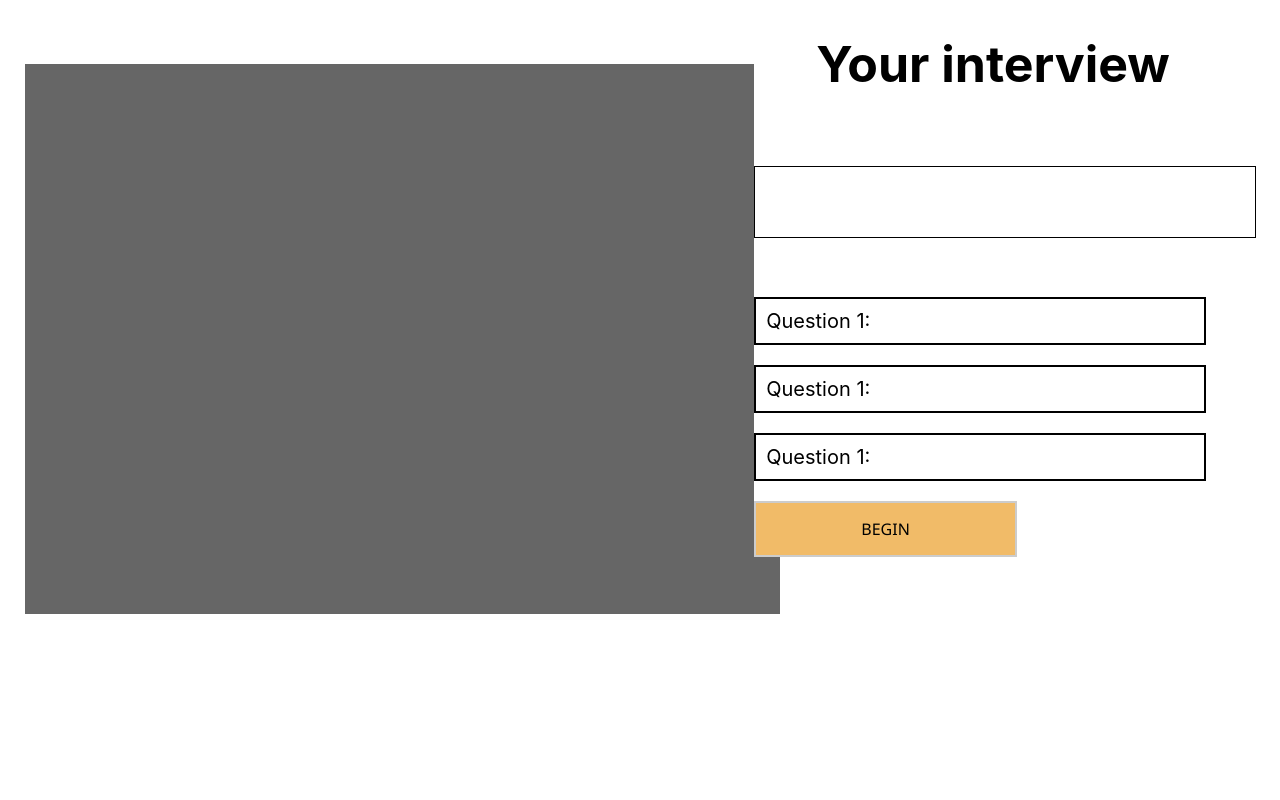
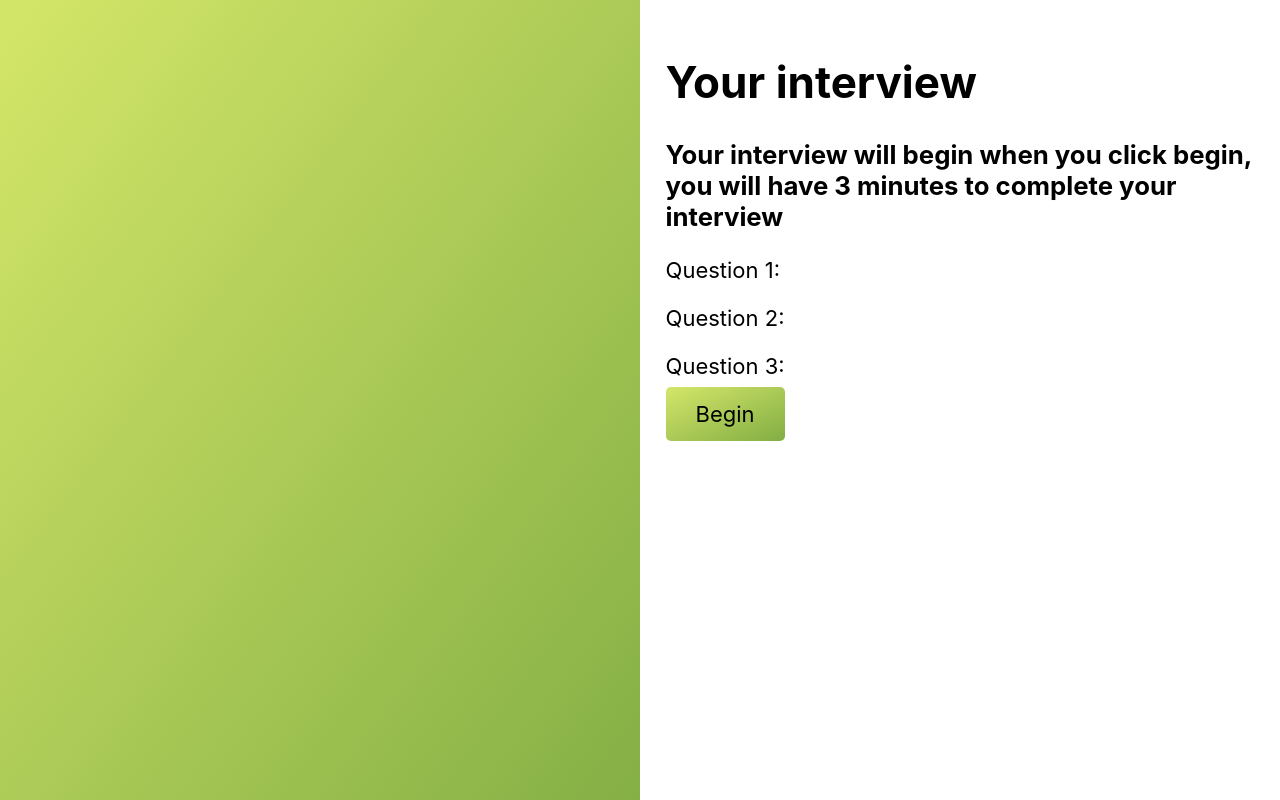
Before and after one commit to rarya618/live-interview, a React (Create React App) app in the folder hackathon/: page /interview in a window 1280 px wide. Built offline with nearby package versions, Linux system fonts and the light colour scheme; no server answers.

Commit message:
Updated Interview UI

```diff
--- a/hackathon/src/App.css
+++ b/hackathon/src/App.css
@@ -26,9 +26,9 @@
 
 .App-button {
   padding: 16px 30px;
-  margin: 12px;
+  margin: 15px 0;
   background: #fff;
-  font-size: calc(10px + 2vmin);
+  font-size: calc(10px + 1.5vmin);
   border: none;
   border-radius: 5px;
   color: #000 !important;
@@ -37,6 +37,18 @@
 
 .App-button:hover {
   background: #f2f2f2;
+  cursor: pointer;
+}
+
+.App-color-button {
+  /* background: #4caf20; */
+  padding: 14px 30px;
+  background-image: linear-gradient(to bottom right, rgb(212, 230, 105), rgb(130, 174, 68));
+}
+
+.App-color-button:hover {
+  background-image: linear-gradient(to bottom right, rgb(212, 230, 105), rgb(130, 174, 68));
+  opacity: 0.9;
   cursor: pointer;
 }
 
@@ -117,7 +129,34 @@
   padding: 20px 50px;
   overflow-x: scroll;
   font-size: calc(10px + 1.2vmin);
+}
 
+.App-interview-container {
+  margin: 0;
+  font-size: calc(10px + 1.5vmin);
+  height: 100vh;
+  overflow: hidden;
+}
+
+.App-interview {
+  width: 46%;
+  height: 100%;
+  padding: 2%;
+}
+
+#videoElement {
+  width: 100%;
+  height: 100%;
+  border-radius: 15px;
+}
+
+.App-left {
+  background-image: linear-gradient(to bottom right, rgb(212, 230, 105), rgb(130, 174, 68));
+  float: left;
+}
+
+.App-right {
+  float: left;
 }
 
 @keyframes App-logo-spin {
--- a/hackathon/src/Interview.js
+++ b/hackathon/src/Interview.js
@@ -1,5 +1,5 @@
 import React, { Component } from "react";
-import './interview.css';
+import './App.css';
 
 export default class Interview extends Component {
 
@@ -28,21 +28,20 @@ export default class Interview extends Component {
 
   render() {
     return (
-        <div class="setting">
-            <div class="column left">
-                <div class="container">
+        <div className="App-interview-container">
+            <div className="App-interview App-left">
+                <div className="App-video">
                     <video autoplay="true" id="videoElement">
                     </video>
                 </div>
             </div>
-            <div class="column right">
-                <h1 class ="title">Your interview</h1><br></br>
-                <h3 class = "description">Your interview will begin when you click begin, you will have 3 minutes to complete your interview</h3>
-                <br></br>
-                <p class="question">Question 1: </p>
-                <p class="question">Question 1: </p>
-                <p class="question">Question 1: </p>
-                <a class="button8">BEGIN</a>
+            <div className="App-interview App-right">
+                <h1 className="App-title">Your interview</h1>
+                <h3 className="App-description">Your interview will begin when you click begin, you will have 3 minutes to complete your interview</h3>
+                <p className="App-text">Question 1: </p>
+                <p className="App-text">Question 2: </p>
+                <p className="App-text">Question 3: </p>
+                <a className="App-button App-color-button">Begin</a>
             </div>
         </div>
       );
```
